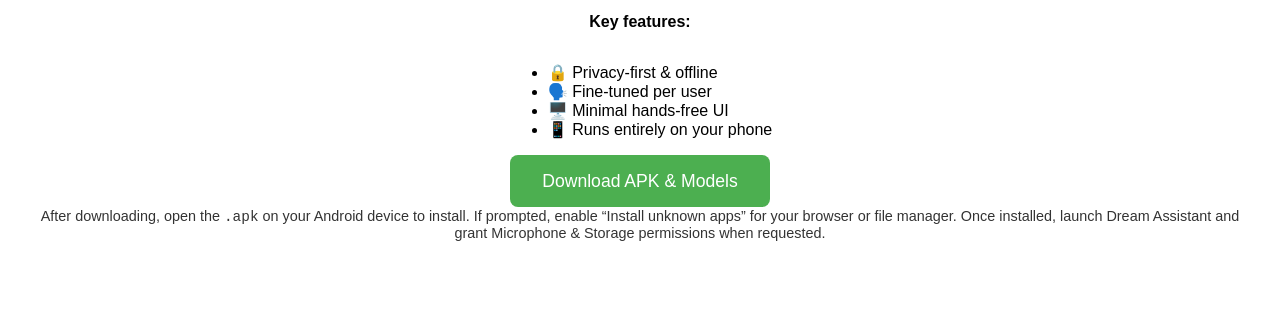
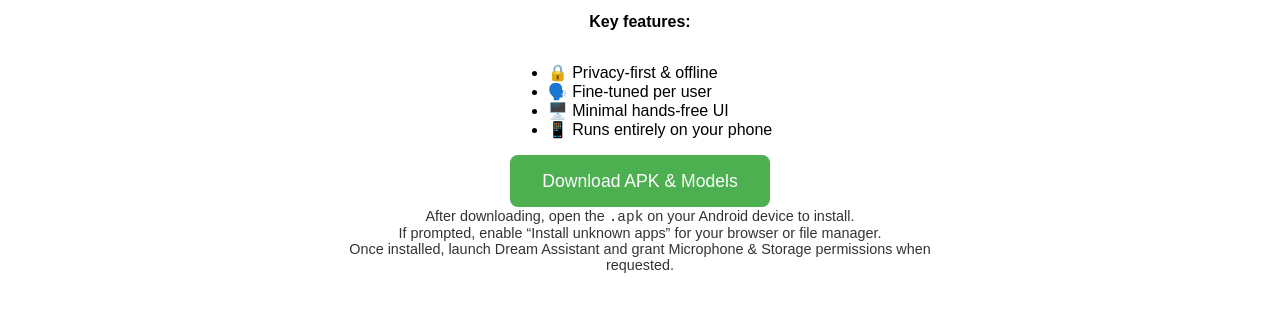
Before and after one commit to Bra-AM/dream-assistant-android, a plain HTML site: page docs/index.html in a window 1280 px wide. Shown: the part 141-452 px from the top of the page. Drawn offline with Linux system fonts and the light colour scheme.

Commit message:
Update index.html

```diff
--- a/docs/index.html
+++ b/docs/index.html
@@ -6,8 +6,16 @@
   <title>Dream Assistant</title>
   <style>
     body { font-family: Arial, sans-serif; text-align: center; padding: 2rem; }
-    .btn { background: #4CAF50; color: #fff; padding:1rem 2rem; border:none; border-radius:8px; text-decoration:none; font-size:1.1rem; }
-    p.instruction { margin-top: 1rem; font-size: 0.9rem; color: #333; }
+    .btn { background: #4CAF50; color: #fff; padding: 1rem 2rem; border: none; border-radius: 8px; text-decoration: none; font-size: 1.1rem; }
+    p.instruction {
+      margin-top: 1rem;
+      font-size: 0.9rem;
+      color: #333;
+      text-align: center;  /* Center the instruction text */
+      max-width: 600px;
+      margin-left: auto;
+      margin-right: auto;
+    }
   </style>
 </head>
 <body>
@@ -30,8 +38,8 @@
   </p>
 
   <p class="instruction">
-    After downloading, open the <code>.apk</code> on your Android device to install.
-    If prompted, enable “Install unknown apps” for your browser or file manager.
+    After downloading, open the <code>.apk</code> on your Android device to install.<br>
+    If prompted, enable “Install unknown apps” for your browser or file manager.<br>
     Once installed, launch Dream Assistant and grant Microphone & Storage permissions when requested.
   </p>
 </body>
```
